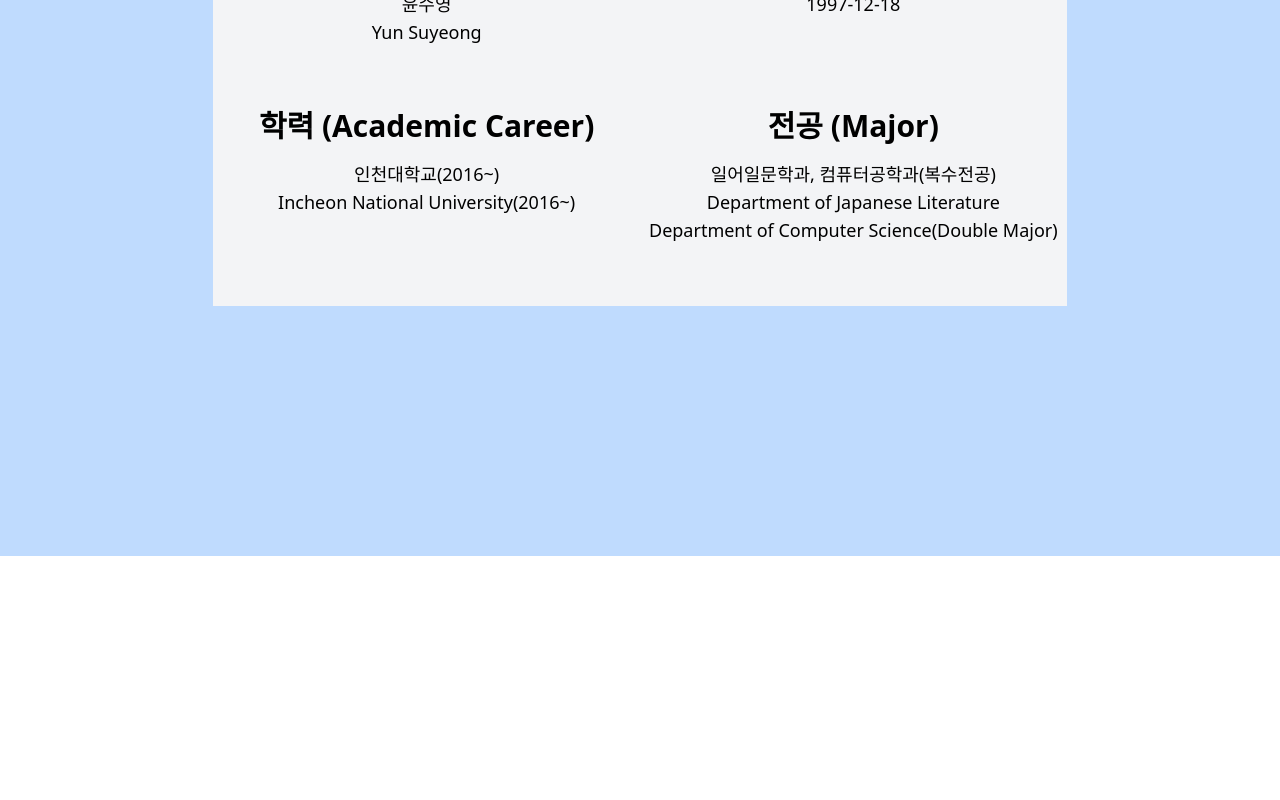
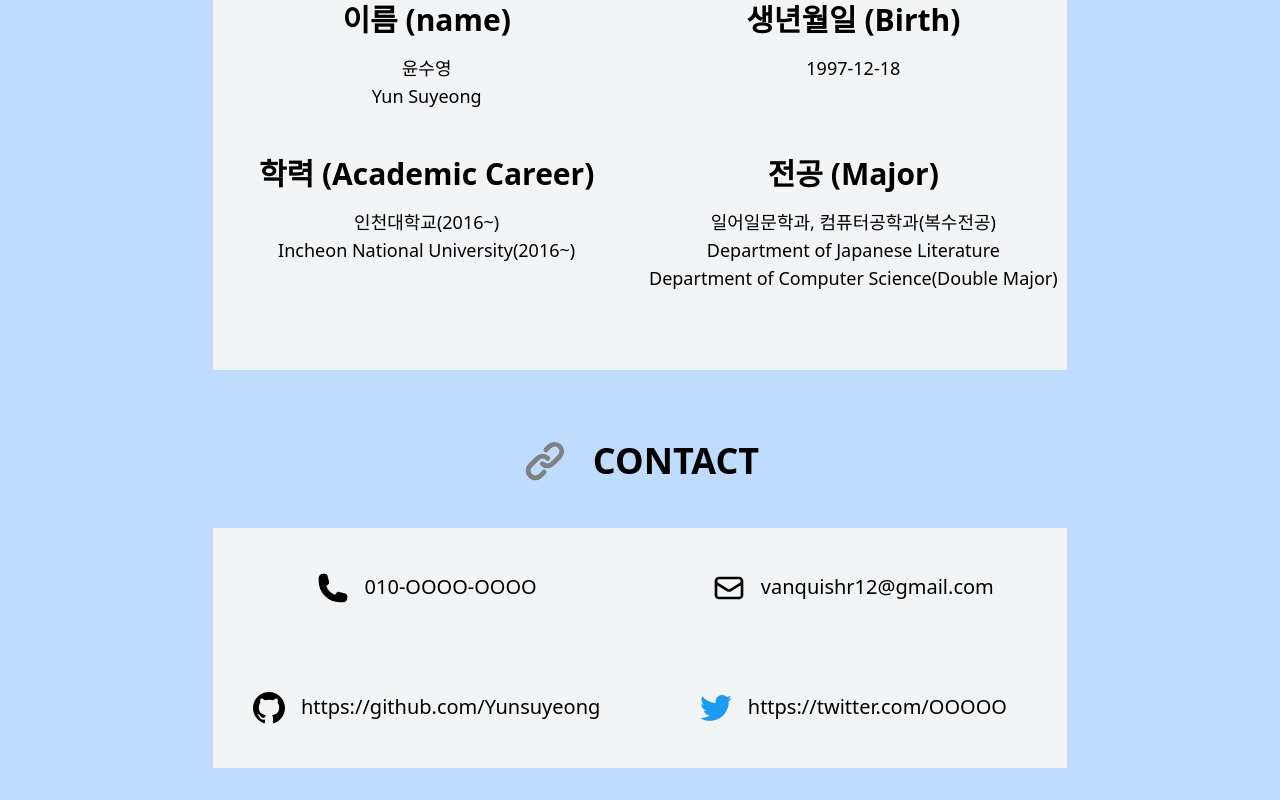
Before and after one commit to Yunsuyeong/myPortfolio, a Next.js app: page /about in a window 1280 px wide. Shown: the part 244-1044 px from the top of the page. Before the commit the page ends 800 px from the top, so only its background shows below. Built offline with nearby package versions, Linux system fonts and the light colour scheme.

Commit message:
2023/01/11(About Page)

```diff
--- a/pages/about/index.tsx
+++ b/pages/about/index.tsx
@@ -4,7 +4,7 @@ import Header from "../../components/header";
 
 const About: NextPage = () => {
   return (
-    <div className="w-screen h-screen flex flex-col gap-6 justify-start items-center bg-blue-200">
+    <div className="w-screen h-full flex flex-col justify-center items-center gap-10 py-8 bg-blue-200">
       <Head>
         <title>About</title>
       </Head>
@@ -27,7 +27,7 @@ const About: NextPage = () => {
         </svg>
         <h1 className="text-black text-[36px] font-extrabold">ABOUT</h1>
       </div>
-      <div className="w-2/3 h-1/2 pt-8 grid grid-cols-2 text-center bg-gray-100">
+      <div className="w-2/3 h-[400px] py-8 grid grid-cols-2 text-center bg-gray-100">
         <div className="flex flex-col gap-4">
           <span className="text-3xl font-semibold">이름 (name)</span>
           <p className="text-lg font-medium">
@@ -54,6 +54,92 @@ const About: NextPage = () => {
           </p>
         </div>
       </div>
+      <div className="pt-6 flex items-center gap-6">
+        <svg
+          className="w-12 h-12"
+          fill="gray"
+          viewBox="0 0 20 20"
+          xmlns="http://www.w3.org/2000/svg"
+        >
+          <path
+            fillRule="evenodd"
+            d="M12.586 4.586a2 2 0 112.828 2.828l-3 3a2 2 0 01-2.828 0 1 1 0 00-1.414
+        1.414 4 4 0 005.656 0l3-3a4 4 0 00-5.656-5.656l-1.5 1.5a1 1 0 101.414 1.414l1.5-1.5zm-5 5a2 2 0 012.828
+        0 1 1 0 101.414-1.414 4 4 0 00-5.656 0l-3 3a4 4 0 105.656 5.656l1.5-1.5a1 1 0 10-1.414-1.414l-1.5 1.5a2
+        2 0 11-2.828-2.828l3-3z"
+            clipRule="evenodd"
+          ></path>
+        </svg>
+        <h1 className="text-black text-[36px] font-extrabold">CONTACT</h1>
+      </div>
+      <div className="w-2/3 h-[240px] grid grid-cols-2 items-center bg-gray-100">
+        <div className="flex gap-4 justify-center">
+          <svg
+            fill="black"
+            stroke="currentColor"
+            stroke-width="2"
+            viewBox="0 0 24 24"
+            xmlns="http://www.w3.org/2000/svg"
+            aria-hidden="true"
+            className="h-8 w-8"
+          >
+            <path
+              stroke-linecap="round"
+              stroke-linejoin="round"
+              d="M2.25 6.75c0 8.284 6.716 15 15 15h2.25a2.25 2.25 0 002.25-2.25v-1.372c0-.516-.351-.966-.852-1.091l-4.423-1.106c-.44-.11-.902.055-1.173.417l-.97 1.293c-.282.376-.769.542-1.21.38a12.035 12.035 0 01-7.143-7.143c-.162-.441.004-.928.38-1.21l1.293-.97c.363-.271.527-.734.417-1.173L6.963 3.102a1.125 1.125 0 00-1.091-.852H4.5A2.25 2.25 0 002.25 4.5v2.25z"
+            ></path>
+          </svg>
+          <p className="text-[20px] text-center font-medium">010-OOOO-OOOO</p>
+        </div>
+        <div className="flex gap-4 justify-center">
+          <svg
+            fill="none"
+            stroke="currentColor"
+            stroke-width="2"
+            viewBox="0 0 24 24"
+            xmlns="http://www.w3.org/2000/svg"
+            aria-hidden="true"
+            className="h-8 w-8"
+          >
+            <path
+              stroke-linecap="round"
+              stroke-linejoin="round"
+              d="M21.75 6.75v10.5a2.25 2.25 0 01-2.25 2.25h-15a2.25 2.25 0 01-2.25-2.25V6.75m19.5 0A2.25 2.25 0 0019.5 4.5h-15a2.25 2.25 0 00-2.25 2.25m19.5 0v.243a2.25 2.25 0 01-1.07 1.916l-7.5 4.615a2.25 2.25 0 01-2.36 0L3.32 8.91a2.25 2.25 0 01-1.07-1.916V6.75"
+            ></path>
+          </svg>
+          <p className="text-[20px] text-center font-medium">
+            vanquishr12@gmail.com
+          </p>
+        </div>
+        <div className="flex gap-4 justify-center">
+          <svg
+            xmlns="http://www.w3.org/2000/svg"
+            viewBox="0 0 24 24"
+            className="h-8 w-8"
+          >
+            <path d="M12 0c-6.626 0-12 5.373-12 12 0 5.302 3.438 9.8 8.207 11.387.599.111.793-.261.793-.577v-2.234c-3.338.726-4.033-1.416-4.033-1.416-.546-1.387-1.333-1.756-1.333-1.756-1.089-.745.083-.729.083-.729 1.205.084 1.839 1.237 1.839 1.237 1.07 1.834 2.807 1.304 3.492.997.107-.775.418-1.305.762-1.604-2.665-.305-5.467-1.334-5.467-5.931 0-1.311.469-2.381 1.236-3.221-.124-.303-.535-1.524.117-3.176 0 0 1.008-.322 3.301 1.23.957-.266 1.983-.399 3.003-.404 1.02.005 2.047.138 3.006.404 2.291-1.552 3.297-1.23 3.297-1.23.653 1.653.242 2.874.118 3.176.77.84 1.235 1.911 1.235 3.221 0 4.609-2.807 5.624-5.479 5.921.43.372.823 1.102.823 2.222v3.293c0 .319.192.694.801.576 4.765-1.589 8.199-6.086 8.199-11.386 0-6.627-5.373-12-12-12z" />
+          </svg>
+          <p className="text-[20px] text-center font-medium">
+            https://github.com/Yunsuyeong
+          </p>
+        </div>
+        <div className="flex gap-4 justify-center">
+          <svg
+            xmlns="http://www.w3.org/2000/svg"
+            xmlSpace="preserve"
+            viewBox="0 0 248 204"
+            className="h-8 w-8"
+          >
+            <path
+              fill="#1d9bf0"
+              d="M221.95 51.29c.15 2.17.15 4.34.15 6.53 0 66.73-50.8 143.69-143.69 143.69v-.04c-27.44.04-54.31-7.82-77.41-22.64 3.99.48 8 .72 12.02.73 22.74.02 44.83-7.61 62.72-21.66-21.61-.41-40.56-14.5-47.18-35.07 7.57 1.46 15.37 1.16 22.8-.87-23.56-4.76-40.51-25.46-40.51-49.5v-.64c7.02 3.91 14.88 6.08 22.92 6.32C11.58 63.31 4.74 33.79 18.14 10.71c25.64 31.55 63.47 50.73 104.08 52.76-4.07-17.54 1.49-35.92 14.61-48.25 20.34-19.12 52.33-18.14 71.45 2.19 11.31-2.23 22.15-6.38 32.07-12.26-3.77 11.69-11.66 21.62-22.2 27.93 10.01-1.18 19.79-3.86 29-7.95-6.78 10.16-15.32 19.01-25.2 26.16z"
+            />
+          </svg>
+          <p className="text-[20px] text-center font-medium">
+            https://twitter.com/OOOOO
+          </p>
+        </div>
+      </div>
     </div>
   );
 };
--- a/pages/work/index.tsx
+++ b/pages/work/index.tsx
@@ -40,7 +40,7 @@ const Work: NextPage = () => {
               legacyBehavior
               href="https://github.com/Yunsuyeong/myPortfolio"
             >
-              <a className="font-semibold">
+              <a target="_blank" className="font-semibold">
                 <span>https://github.com/Yunsuyeong/myPortfolio</span>
               </a>
             </Link>
```
